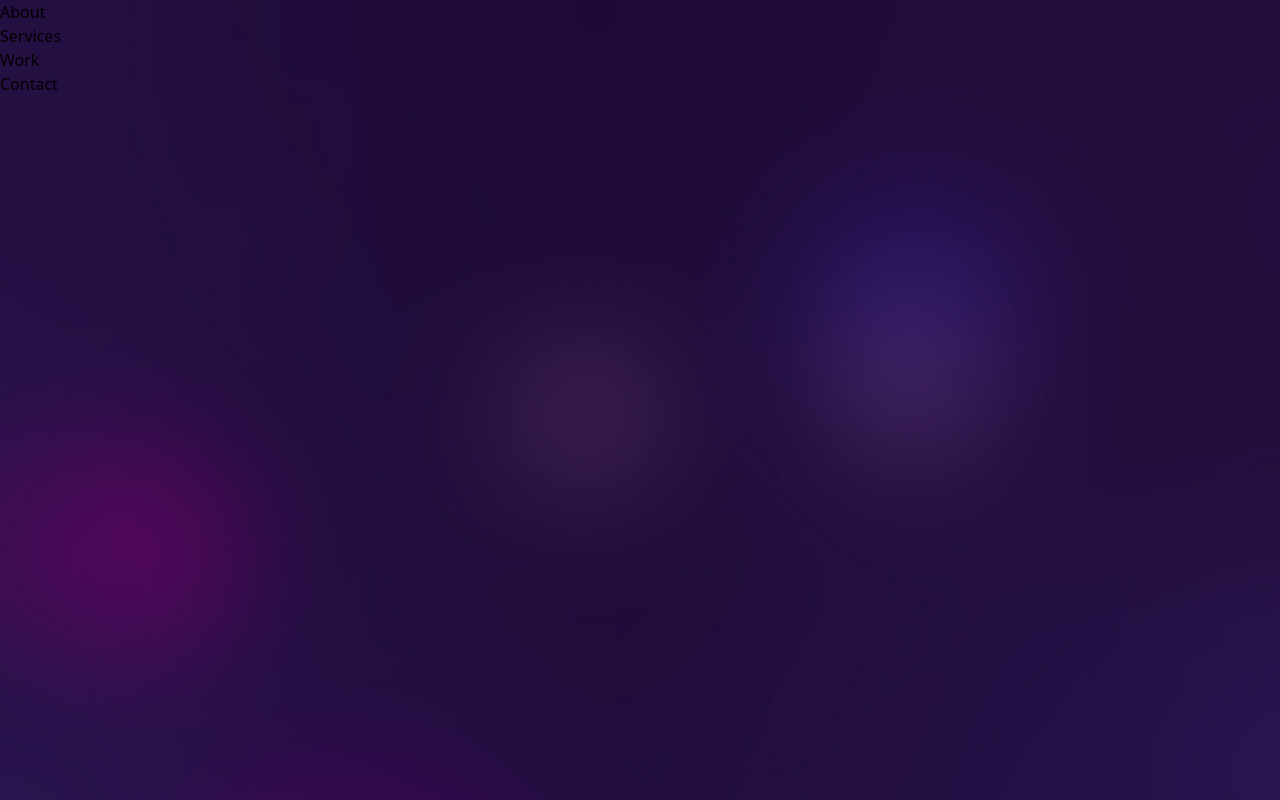
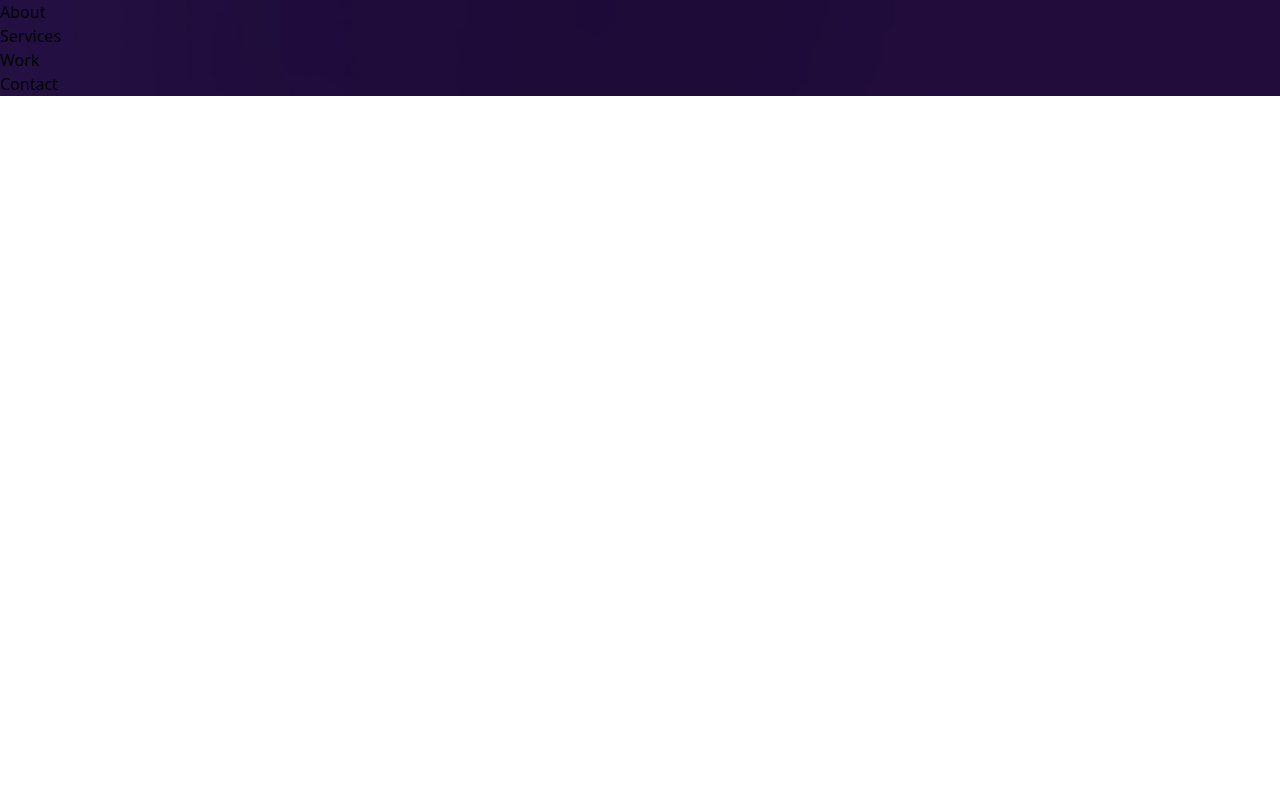
Before and after one commit to AnoopSivakumar/ptest, a React (Create React App) app: page / in a window 1280 px wide. Shown: the top 800 px of the page. Built offline with nearby package versions, Linux system fonts and the light colour scheme; the HTML template or start-up script is replaced by a standard one; a web font is replaced by a local one.

Commit message:
Update App.js

```diff
--- a/src/App.js
+++ b/src/App.js
@@ -18,7 +18,7 @@ const App = () => {
       <Services />
       <Work />
       <Contact />
-      <div className='h-[4000px]'></div>
+
     </div>
   );
 };
```
